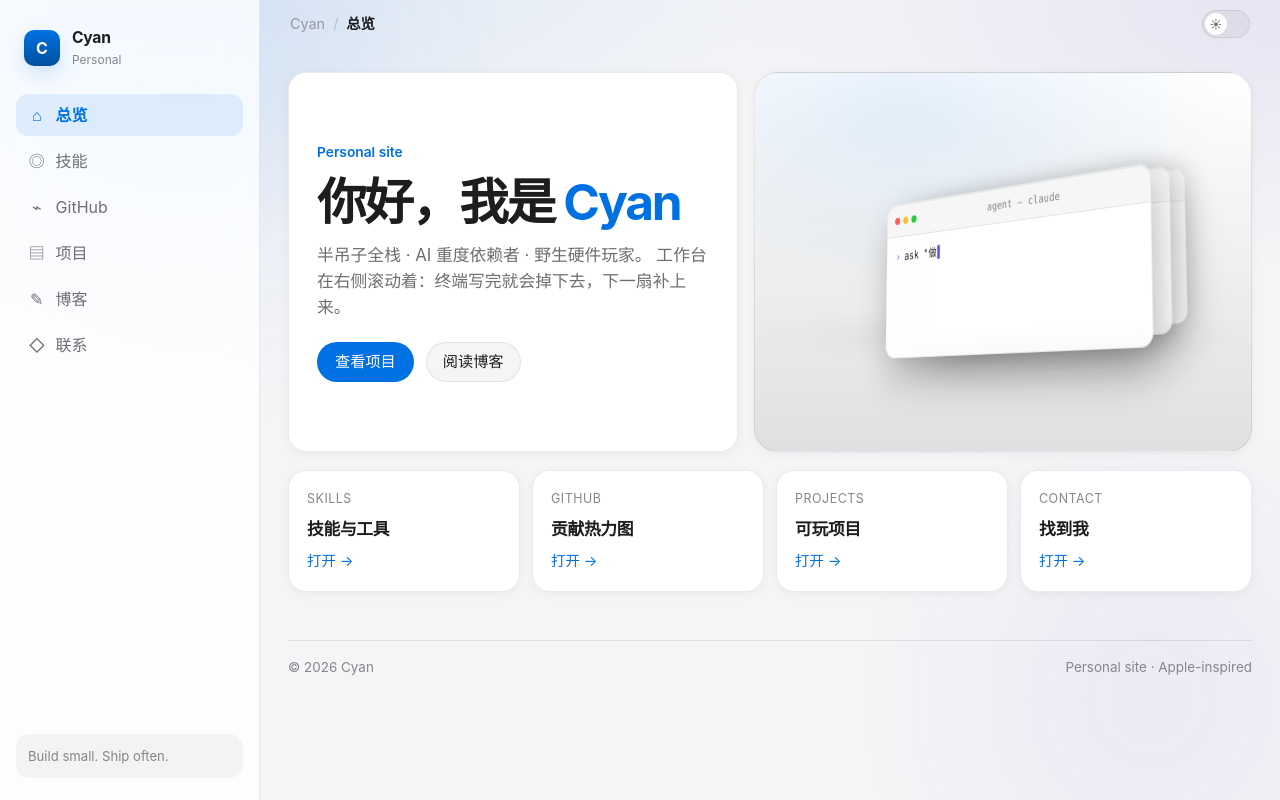
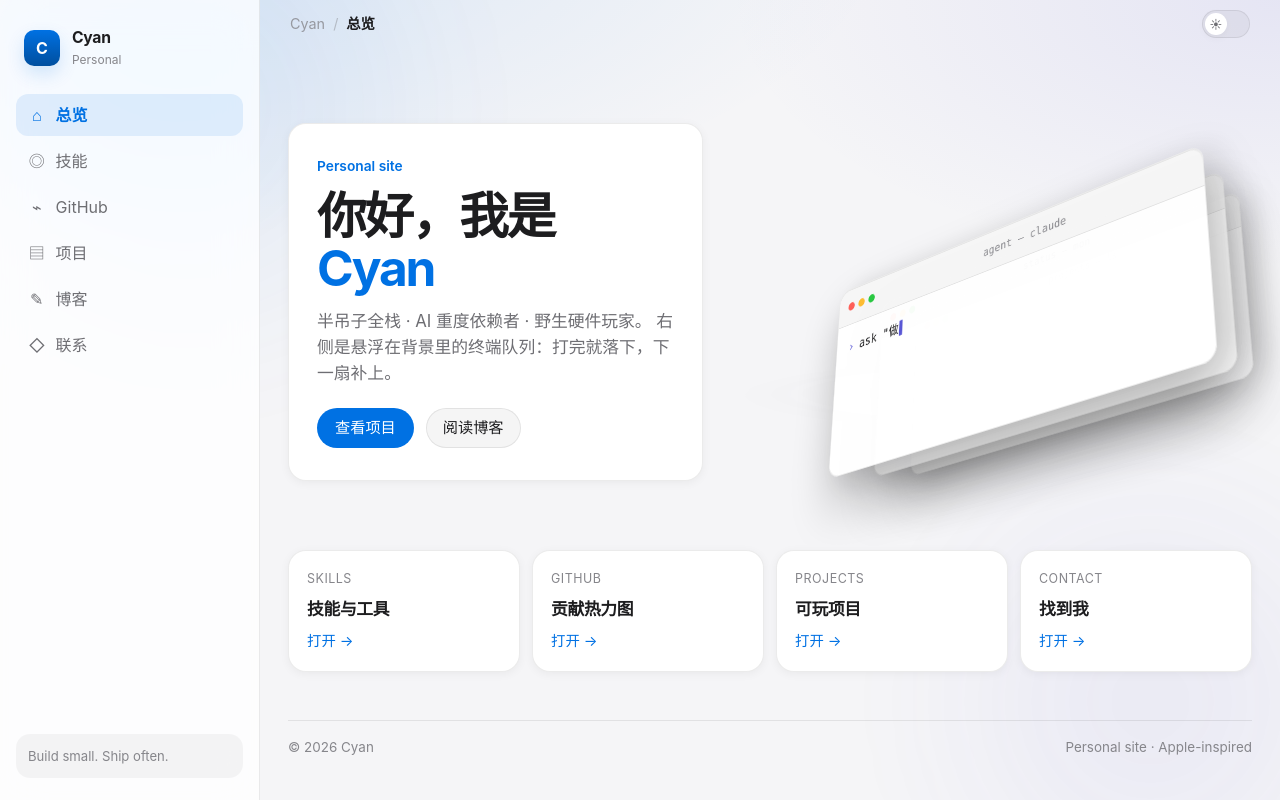
Before and after one commit to BakkaBlue/BakkaBlue.github.io, a Vue app: page / in a window 1280 px wide. Built offline with nearby package versions, Linux system fonts and the light colour scheme.

Commit message:
style: float terminal queue freely with deeper pitch
Remove the framed stage around terminals, increase size and pitch for readability, and let the queue sit as a natural floating layer over the background.

```diff
--- a/src/components/HeroSection.vue
+++ b/src/components/HeroSection.vue
@@ -6,7 +6,7 @@
         <h1>你好，我是 <span>Cyan</span></h1>
         <p class="lead">
           半吊子全栈 · AI 重度依赖者 · 野生硬件玩家。
-          工作台在右侧滚动着：终端写完就会掉下去，下一扇补上来。
+          右侧是悬浮在背景里的终端队列：打完就落下，下一扇补上。
         </p>
         <div class="actions">
           <a class="btn" href="/projects" @click.prevent="goProjects">查看项目</a>
@@ -14,7 +14,10 @@
         </div>
       </div>
 
-      <TerminalQueue class="queue" />
+      <!-- open stage: no card chrome, terminals float above ambient bg -->
+      <div class="queue-slot">
+        <TerminalQueue />
+      </div>
     </div>
 
     <div class="quick-grid">
@@ -57,12 +60,14 @@ const quick = [
 
 .hero-layout {
   display: grid;
-  grid-template-columns: minmax(0, 0.95fr) minmax(280px, 1.05fr);
-  gap: 16px;
-  align-items: stretch;
+  grid-template-columns: minmax(0, 0.88fr) minmax(320px, 1.12fr);
+  gap: 8px 20px;
+  align-items: center;
 }
 
 .copy {
+  position: relative;
+  z-index: 2;
   padding: 32px 28px;
   display: flex;
   flex-direction: column;
@@ -102,11 +107,18 @@ h1 span {
   gap: 12px;
 }
 
-.queue {
-  min-height: 360px;
+.queue-slot {
+  position: relative;
+  z-index: 1;
+  min-height: 460px;
+  margin-right: -8px;
+  /* let terminals breathe into surrounding space */
+  overflow: visible;
 }
 
 .quick-grid {
+  position: relative;
+  z-index: 2;
   display: grid;
   grid-template-columns: repeat(4, minmax(0, 1fr));
   gap: 12px;
@@ -148,6 +160,11 @@ h1 span {
     grid-template-columns: 1fr;
   }
 
+  .queue-slot {
+    min-height: 400px;
+    margin-right: 0;
+  }
+
   .quick-grid {
     grid-template-columns: 1fr 1fr;
   }
@@ -158,6 +175,10 @@ h1 span {
     padding: 24px 18px;
   }
 
+  .queue-slot {
+    min-height: 340px;
+  }
+
   .quick-grid {
     grid-template-columns: 1fr;
   }
--- a/src/components/TerminalQueue.vue
+++ b/src/components/TerminalQueue.vue
@@ -277,36 +277,36 @@ onUnmounted(() => {
 </script>
 
 <style scoped>
+/* Floating stage — no card frame, sits in the open background */
 .stage {
   position: relative;
-  height: 380px;
-  border-radius: var(--radius-xl);
-  overflow: hidden;
-  background:
-    radial-gradient(120% 90% at 30% 10%, color-mix(in srgb, var(--accent) 10%, transparent), transparent 55%),
-    linear-gradient(180deg, var(--bg-card), color-mix(in srgb, var(--bg-card) 88%, #000));
-  border: 1px solid var(--border);
-  box-shadow: var(--shadow-soft);
-  perspective: 1200px;
-  perspective-origin: 50% 45%;
+  width: 100%;
+  height: 460px;
+  overflow: visible;
+  background: transparent;
+  border: 0;
+  box-shadow: none;
+  perspective: 1400px;
+  perspective-origin: 55% 40%;
 }
 
 .floor {
   position: absolute;
-  left: 5%;
-  right: 5%;
-  bottom: 6%;
-  height: 46%;
+  left: 12%;
+  right: 8%;
+  bottom: 4%;
+  height: 48%;
   border-radius: 50%;
   background: radial-gradient(
     ellipse at center,
-    color-mix(in srgb, var(--text-primary) 12%, transparent),
-    transparent 72%
+    color-mix(in srgb, var(--text-primary) 10%, transparent),
+    transparent 74%
   );
-  filter: blur(10px);
-  opacity: 0.5;
-  transform: translateZ(-80px) rotateX(78deg) scale(1.15);
+  filter: blur(14px);
+  opacity: 0.35;
+  transform: translateZ(-120px) rotateX(82deg) scale(1.25);
   transform-style: preserve-3d;
+  pointer-events: none;
 }
 
 .stack {
@@ -315,45 +315,43 @@ onUnmounted(() => {
   display: grid;
   place-items: center;
   transform-style: preserve-3d;
-  /* true 3D: yaw ~45° on horizontal plane + slight pitch for depth */
+  /* yaw on horizontal plane + stronger pitch (俯角) */
   transform:
-    translate3d(0, 8px, 0)
-    rotateX(8deg)
-    rotateY(-42deg);
+    translate3d(8px, 18px, 0)
+    rotateX(28deg)
+    rotateY(-40deg);
 }
 
 .term {
   --i: 0;
   position: absolute;
-  width: min(72%, 400px);
-  border-radius: 14px;
+  width: min(92%, 520px);
+  border-radius: 16px;
   overflow: hidden;
   border: 1px solid var(--border);
-  background: color-mix(in srgb, var(--bg-elevated) 94%, transparent);
+  background: color-mix(in srgb, var(--bg-elevated) 96%, transparent);
   transform-style: preserve-3d;
   box-shadow:
-    0 22px 48px rgba(0, 0, 0, 0.22),
-    12px 0 28px rgba(0, 0, 0, 0.08),
-    0 1px 0 color-mix(in srgb, var(--text-primary) 7%, transparent) inset;
-  /* queue recedes along Z into depth, slight X offset for side view */
+    0 28px 60px rgba(0, 0, 0, 0.22),
+    16px 8px 36px rgba(0, 0, 0, 0.1),
+    0 1px 0 color-mix(in srgb, var(--text-primary) 8%, transparent) inset;
+  /* queue recedes in depth */
   transform:
     translate3d(
-      calc(var(--i) * -10px),
-      calc(var(--i) * -12px),
-      calc(var(--i) * -56px)
+      calc(var(--i) * -14px),
+      calc(var(--i) * -18px),
+      calc(var(--i) * -72px)
     )
-    scale(calc(1 - var(--i) * 0.04));
-  opacity: calc(1 - var(--i) * 0.12);
+    scale(calc(1 - var(--i) * 0.035));
+  opacity: calc(1 - var(--i) * 0.1);
   transition:
     transform 0.75s var(--ease-out),
     opacity 0.55s var(--ease-out),
     filter 0.55s var(--ease-out);
-  backdrop-filter: blur(8px);
-  -webkit-backdrop-filter: blur(8px);
 }
 
 .term.queue {
-  filter: saturate(0.9);
+  filter: saturate(0.92) brightness(0.98);
 }
 
 .term.active {
@@ -361,28 +359,28 @@ onUnmounted(() => {
 }
 
 .term.fall {
-  animation: fall-away 0.7s var(--ease-out) forwards;
+  animation: fall-away 0.82s var(--ease-out) forwards;
   pointer-events: none;
 }
 
 .bar {
   display: grid;
   grid-template-columns: auto 1fr;
-  gap: 10px;
+  gap: 12px;
   align-items: center;
-  padding: 9px 12px;
+  padding: 12px 14px;
   border-bottom: 1px solid var(--border);
-  background: color-mix(in srgb, var(--bg-soft) 80%, transparent);
+  background: color-mix(in srgb, var(--bg-soft) 88%, transparent);
 }
 
 .dots {
   display: flex;
-  gap: 5px;
+  gap: 6px;
 }
 
 .dots i {
-  width: 8px;
-  height: 8px;
+  width: 10px;
+  height: 10px;
   border-radius: 50%;
   display: block;
 }
@@ -394,7 +392,7 @@ onUnmounted(() => {
 .title {
   text-align: center;
   font-family: ui-monospace, SFMono-Regular, Menlo, Consolas, monospace;
-  font-size: 0.7rem;
+  font-size: 0.8rem;
   color: var(--text-muted);
   letter-spacing: 0.02em;
   overflow: hidden;
@@ -403,12 +401,12 @@ onUnmounted(() => {
 }
 
 .body {
-  min-height: 132px;
-  max-height: 150px;
-  padding: 12px 14px 14px;
+  min-height: 176px;
+  max-height: 200px;
+  padding: 16px 18px 18px;
   font-family: ui-monospace, SFMono-Regular, Menlo, Consolas, monospace;
-  font-size: 0.78rem;
-  line-height: 1.65;
+  font-size: 0.95rem;
+  line-height: 1.7;
   color: var(--text-secondary);
   overflow: hidden;
 }
@@ -421,7 +419,7 @@ onUnmounted(() => {
 
 .prompt {
   color: var(--accent);
-  margin-right: 6px;
+  margin-right: 8px;
 }
 
 .caret {
@@ -446,21 +444,18 @@ onUnmounted(() => {
 
 @keyframes fall-away {
   0% {
-    transform:
-      translate3d(0, 0, 0)
-      scale(1);
+    transform: translate3d(0, 0, 0) scale(1);
     opacity: 1;
     filter: blur(0);
   }
-  40% {
-    opacity: 0.85;
+  35% {
+    opacity: 0.9;
   }
   100% {
-    /* drop down in world space while staying in the yawed stage */
     transform:
-      translate3d(8px, 210px, 20px)
-      scale(0.92)
-      rotateX(12deg);
+      translate3d(10px, 240px, 24px)
+      scale(0.9)
+      rotateX(14deg);
     opacity: 0;
     filter: blur(1.5px);
   }
@@ -472,7 +467,7 @@ onUnmounted(() => {
 
 .stage.reduced .term {
   position: relative;
-  width: min(92%, 460px);
+  width: min(96%, 560px);
   transform: none !important;
   opacity: 1 !important;
   animation: none !important;
@@ -483,21 +478,49 @@ onUnmounted(() => {
   display: none;
 }
 
-@media (max-width: 760px) {
+@media (max-width: 980px) {
   .stage {
-    height: 320px;
+    height: 400px;
   }
 
   .stack {
-    /* keep horizontal-plane yaw, softer pitch on small screens */
     transform:
-      translate3d(0, 6px, 0)
-      rotateX(6deg)
+      translate3d(0, 12px, 0)
+      rotateX(24deg)
       rotateY(-34deg);
   }
 
   .term {
-    width: min(78%, 340px);
+    width: min(88%, 460px);
+  }
+
+  .body {
+    font-size: 0.9rem;
+    min-height: 160px;
+  }
+}
+
+@media (max-width: 560px) {
+  .stage {
+    height: 340px;
+  }
+
+  .stack {
+    transform:
+      translate3d(0, 8px, 0)
+      rotateX(20deg)
+      rotateY(-28deg);
+  }
+
+  .term {
+    width: min(90%, 380px);
+  }
+
+  .body {
+    font-size: 0.86rem;
+    min-height: 140px;
+    max-height: 160px;
+    padding: 12px 14px;
   }
 }
 
```
